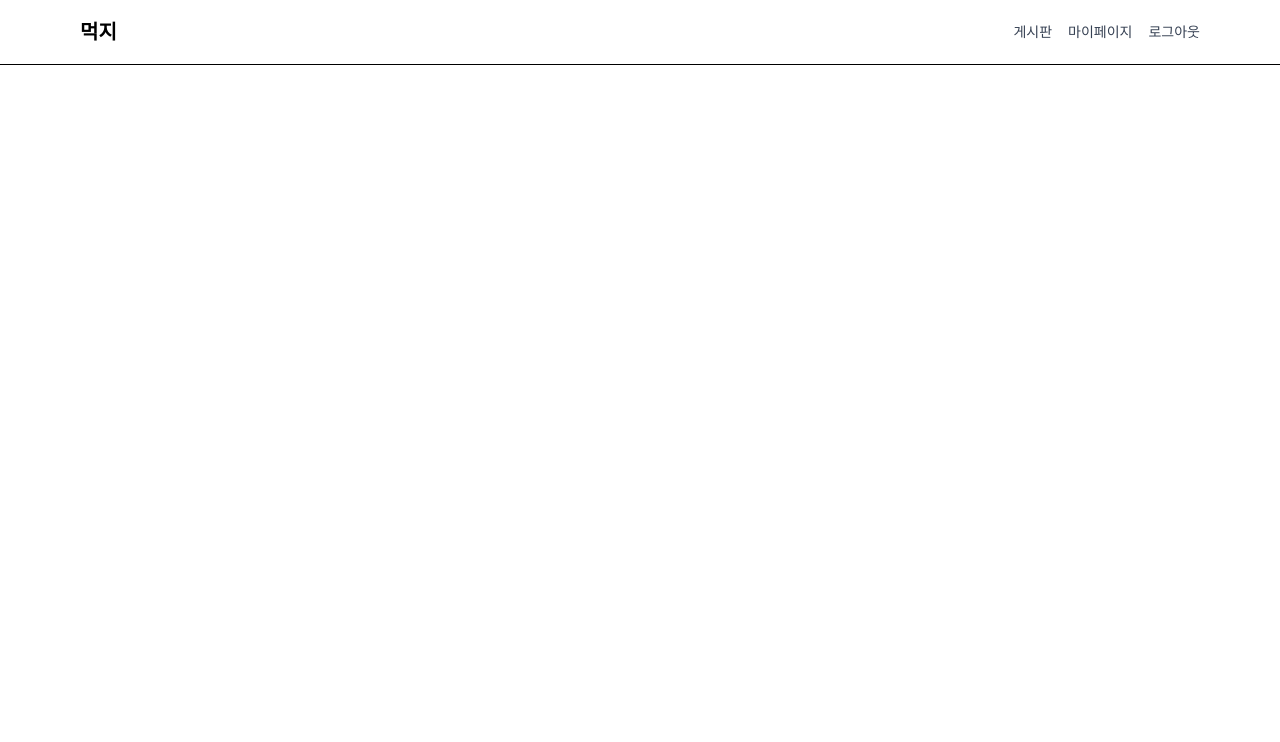
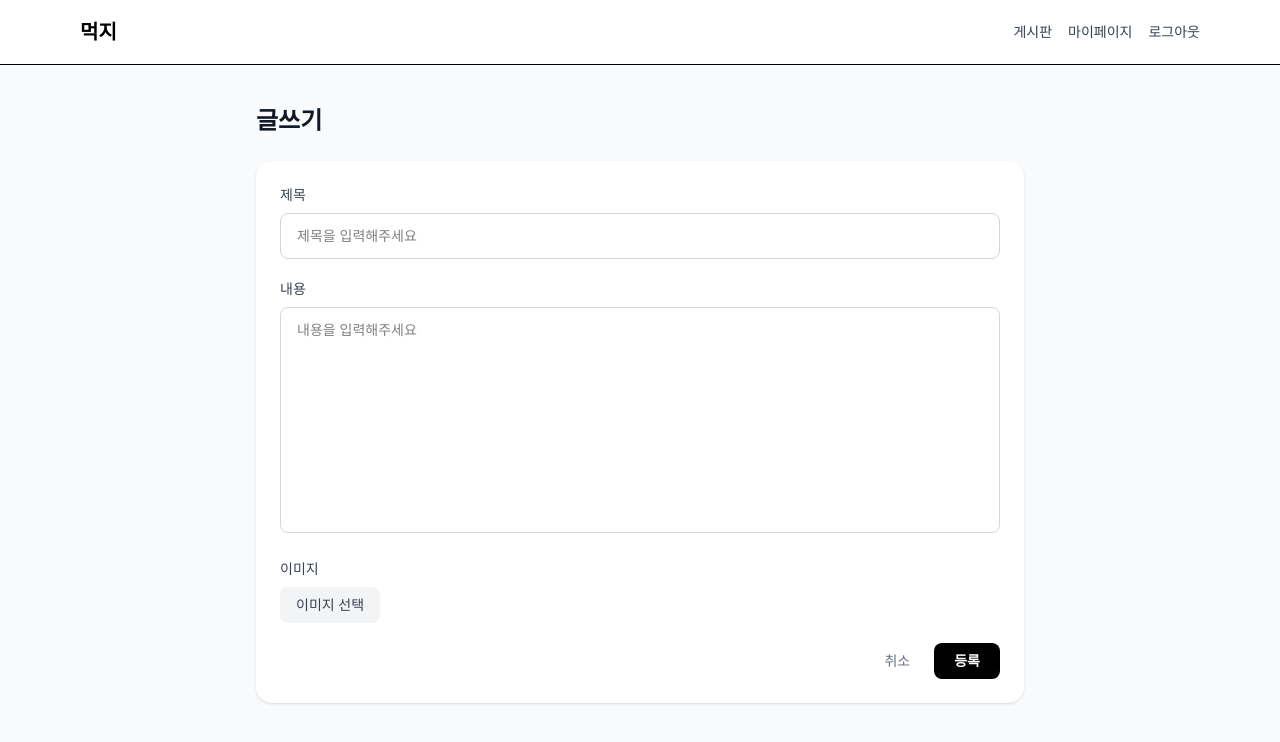
Before and after one commit to sanghyeonJ/muckzi-front, a React (Vite) app: page /posts/write in a window 1280 px wide. Shown: the top 742 px of the page. Built offline with nearby package versions, Linux system fonts and the light colour scheme; sample sign-in values are in the browser's storage.

Commit message:
feat: 자유게시판 글쓰기 페이지 구현 (제목·내용·이미지 업로드)

```diff
--- a/src/pages/PostWritePage.jsx
+++ b/src/pages/PostWritePage.jsx
@@ -1,5 +1,177 @@
-function PostWritePage () {
+import { useRef, useState } from 'react';
+import { useNavigate } from 'react-router-dom';
+import api from '../api/axios';
+import MuckziSwal from '../utils/swal';
 
+function PostWritePage() {
+
+  const navigate = useNavigate();
+  const fileInputRef = useRef(null);
+
+  const [title, setTitle] = useState('');
+  const [content, setContent] = useState('');
+  const [isSubmitting, setIsSubmitting] = useState(false);
+  const [images, setImages] = useState([]);
+
+  const handleSubmit = async (e) => {
+
+    e.preventDefault();
+
+    if (!title.trim()) {
+      MuckziSwal.fire({ text: "제목을 입력해주세요." });
+      return;
+    }
+
+    if (!content.trim()) {
+      MuckziSwal.fire({ text: "내용을 입력해주세요." });
+      return;
+    }
+
+    try {
+
+      setIsSubmitting(true);
+
+      const response = await api.post("/api/posts", { title, content });
+      const postId = response.data.postId;
+
+      if(images.length > 0) {
+        const formData = new FormData();
+        images.forEach((image) => {
+          formData.append("files", image);
+        });
+
+        await api.post(`/api/posts/${postId}/images`, formData)
+      }
+
+      MuckziSwal.fire({ text: "게시글이 등록되었습니다." });
+      navigate(`/posts/${postId}`);
+
+    } catch (error) {
+
+      console.error(error);
+      MuckziSwal.fire({
+        text: error.response?.data?.message || "게시글 등록에 실패했습니다.",
+      });
+
+    } finally {
+      setIsSubmitting(false);
+    }
+
+  };
+
+  const handleImageChange = (e) => {
+    const files = Array.from(e.target.files);
+    setImages((prev) => [...prev, ...files]);
+  }
+
+  const handleImageRemove = (index) => {
+    setImages((prev) => prev.filter((_, i) => i !== index));
+  }
+
+  return (
+    <div className="min-h-screen bg-gray-50 px-4 py-10">
+
+      <div className="mx-auto w-full max-w-3xl">
+
+        <h1 className="mb-6 text-2xl font-bold text-gray-900">
+          글쓰기
+        </h1>
+
+        <form onSubmit={handleSubmit} className="space-y-5 rounded-2xl bg-white p-6 shadow-sm">
+
+          <div>
+            <label className="mb-2 block text-sm font-medium text-gray-700">
+              제목
+            </label>
+            <input
+              type="text"
+              value={title}
+              onChange={(e) => setTitle(e.target.value)}
+              placeholder="제목을 입력해주세요"
+              className="w-full rounded-lg border border-gray-300 px-4 py-3 text-sm outline-none focus:border-gray-900"
+            />
+          </div>
+
+          <div>
+            <label className="mb-2 block text-sm font-medium text-gray-700">
+              내용
+            </label>
+            <textarea
+              value={content}
+              onChange={(e) => setContent(e.target.value)}
+              placeholder="내용을 입력해주세요"
+              rows={10}
+              className="w-full resize-none rounded-lg border border-gray-300 px-4 py-3 text-sm outline-none focus:border-gray-900"
+            />
+          </div>
+
+          <div>
+            <label className="mb-2 block text-sm font-medium text-gray-700">
+              이미지
+            </label>
+
+            <input
+              ref={fileInputRef}
+              type="file"
+              accept="image/*"
+              multiple
+              onChange={handleImageChange}
+              className="hidden"
+            />
+
+            <button
+              type="button"
+              onClick={() => fileInputRef.current.click()}
+              className="rounded-lg bg-gray-100 px-4 py-2 text-sm font-medium text-gray-700 transition hover:bg-gray-200"
+            >
+              이미지 선택
+            </button>
+
+            {images.length > 0 && (
+              <div className="mt-3 flex flex-wrap gap-3">
+                {images.map((image, index) => (
+                  <div key={index} className="relative">
+                    <img
+                      src={URL.createObjectURL(image)}
+                      alt=""
+                      className="h-24 w-24 rounded-xl object-cover"
+                    />
+                    <button
+                      type="button"
+                      onClick={() => handleImageRemove(index)}
+                      className="absolute -right-2 -top-2 flex h-6 w-6 items-center justify-center rounded-full bg-gray-900 text-xs text-white"
+                    >
+                      ✕
+                    </button>
+                  </div>
+                ))}
+              </div>
+            )}
+          </div>
+
+          <div className="flex justify-end gap-2">
+            <button
+              type="button"
+              onClick={() => navigate("/posts")}
+              className="rounded-lg px-4 py-2 text-sm text-gray-500"
+            >
+              취소
+            </button>
+            <button
+              type="submit"
+              disabled={isSubmitting}
+              className="rounded-lg bg-black px-5 py-2 text-sm font-semibold text-white transition hover:bg-gray-800 disabled:opacity-50"
+            >
+              등록
+            </button>
+          </div>
+
+        </form>
+
+      </div>
+
+    </div>
+  );
 }
 
 export default PostWritePage;
```
